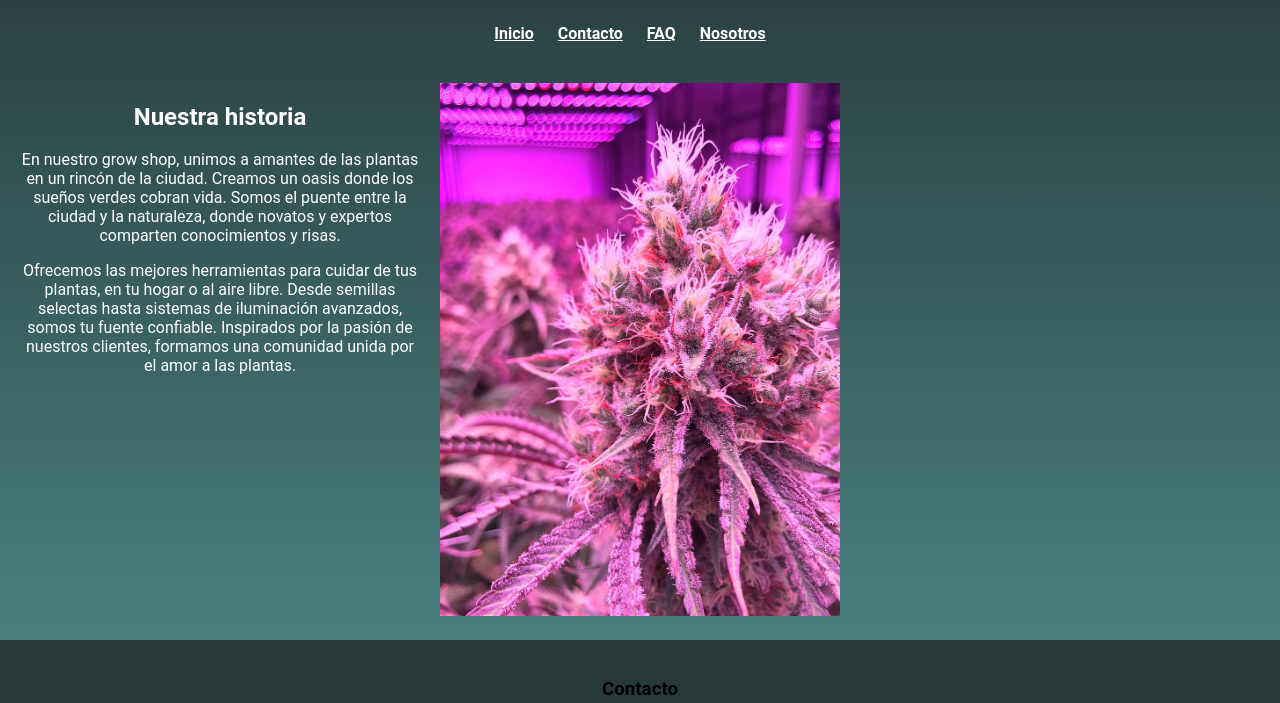
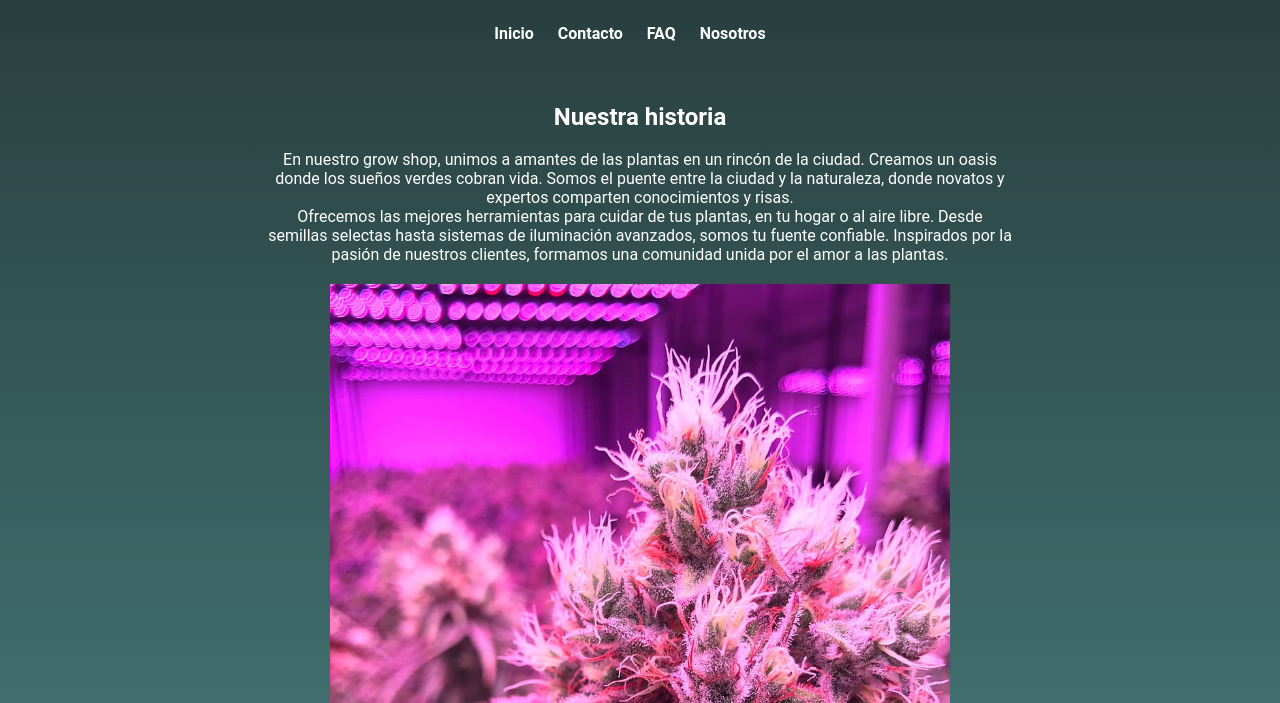
Before and after one commit to SergioMendiolar/Proyectodweb, a website: page nosotros.html in a window 1280 px wide. Shown: the part 97-800 px from the top of the page. Drawn offline with Linux system fonts and the light colour scheme.

Commit message:
cambios varios

```diff
--- a/nosotros.html
+++ b/nosotros.html
@@ -5,7 +5,7 @@
   <title>Nosotros</title>
   <link rel="stylesheet" href="styles.css">
 </head>
-<body>
+<body class="nosotroshtml">
   <!-- Header -->
   <header>
     <h1>Nosotros</h1>
--- a/styles.css
+++ b/styles.css
@@ -29,14 +29,12 @@ nav ul {
 nav ul li {
   display: inline;
   margin-right: 20px;
-
 }
 
 nav ul li a {
-  color: #FFF;git
+  color: #FFF;
   text-decoration: none;
   font-weight: bold;
-
 }
 
 nav ul li a:hover {
@@ -48,7 +46,6 @@ main {
   padding: 20px;
   text-align: center;
   color: #FFF;
-
 }
 
 .grid-container {
@@ -86,7 +83,6 @@ footer p {
   font-weight: bold;
 }
 
-
 /* Media queries */
 @media screen and (max-width: 768px) {
   h1 {
@@ -104,3 +100,29 @@ footer p {
   grid-template-columns: 1fr 2fr; /* Divide en 1 tercio y 2 tercios */
   gap: 20px;
 }
+
+/* Estilos específicos para la página nosotros.html */
+body.nosotroshtml main.grid-container {
+  grid-template-columns: 1fr; /* Cambio a una sola columna */
+  gap: 20px;
+  text-align: center;
+}
+
+body.nosotroshtml .grid-item img {
+  width: 50%;
+  height: auto;
+  display: block;
+  margin: 0 auto;
+}
+
+body.nosotroshtml .contenido {
+  display: flex;
+  flex-direction: column;
+  justify-content: center;
+  height: 100%;
+  margin: auto 0; /* Añadido para centrar verticalmente el contenido */
+}
+
+body.nosotroshtml .contenido p {
+  margin: 0 20%; /* Reducción de margen horizontal */
+}
```
